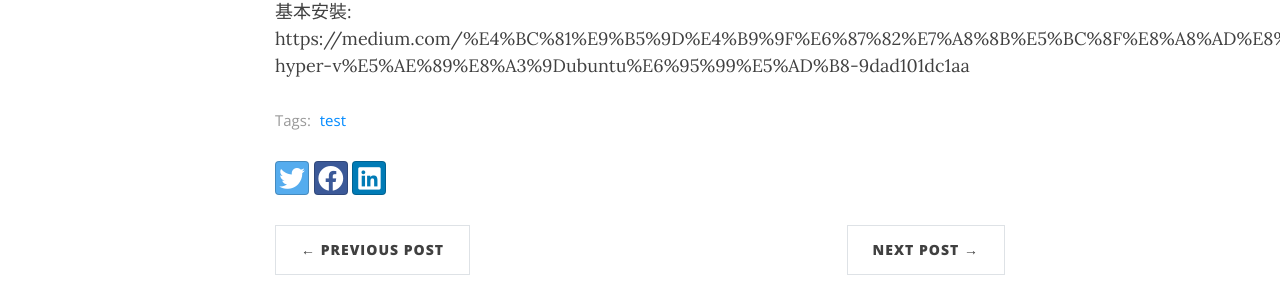
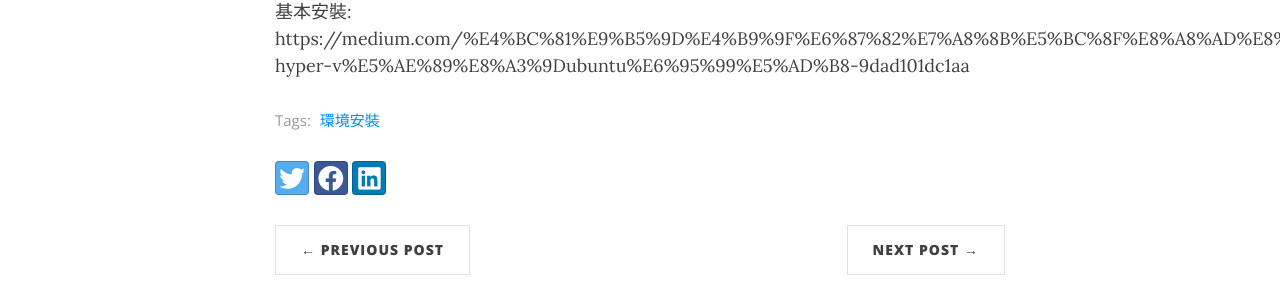
Before and after one commit to momoBear/momoBear.github.io, a Jekyll site: the page built from _posts/2020-02-28-HyperV.md, in a window 1280 px wide and 900 px high, scrolled down 584 px. Shown: the part 389-692 px from the top of the window. Built offline with Jekyll 4.4.1, drawn with Linux system fonts in a browser that asks for light colours; nearby versions of some CDN libraries.

Commit message:
Update 2020-02-28-HyperV.md

```diff
--- a/_posts/2020-02-28-HyperV.md
+++ b/_posts/2020-02-28-HyperV.md
@@ -2,7 +2,7 @@
 layout: post
 title: Hyper-V 相關筆記
 subtitle: Each post also has a subtitle
-tags: [test]
+tags: [環境安裝]
 ---
 
 
```
